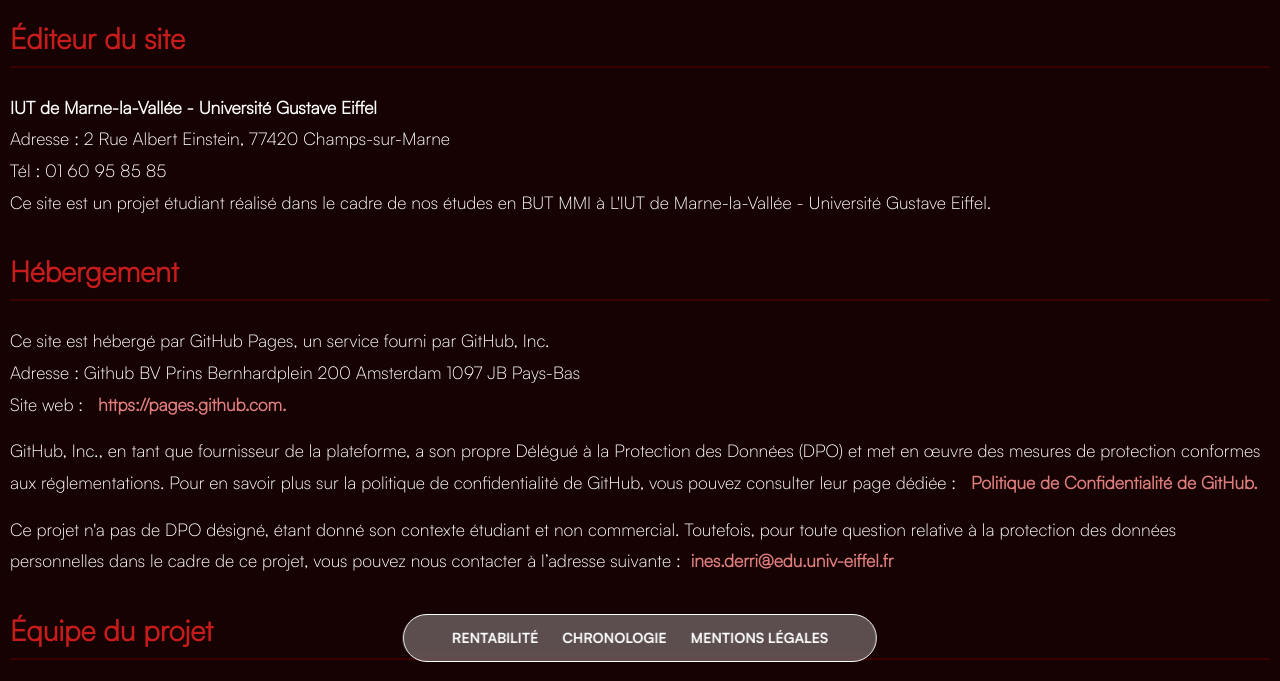
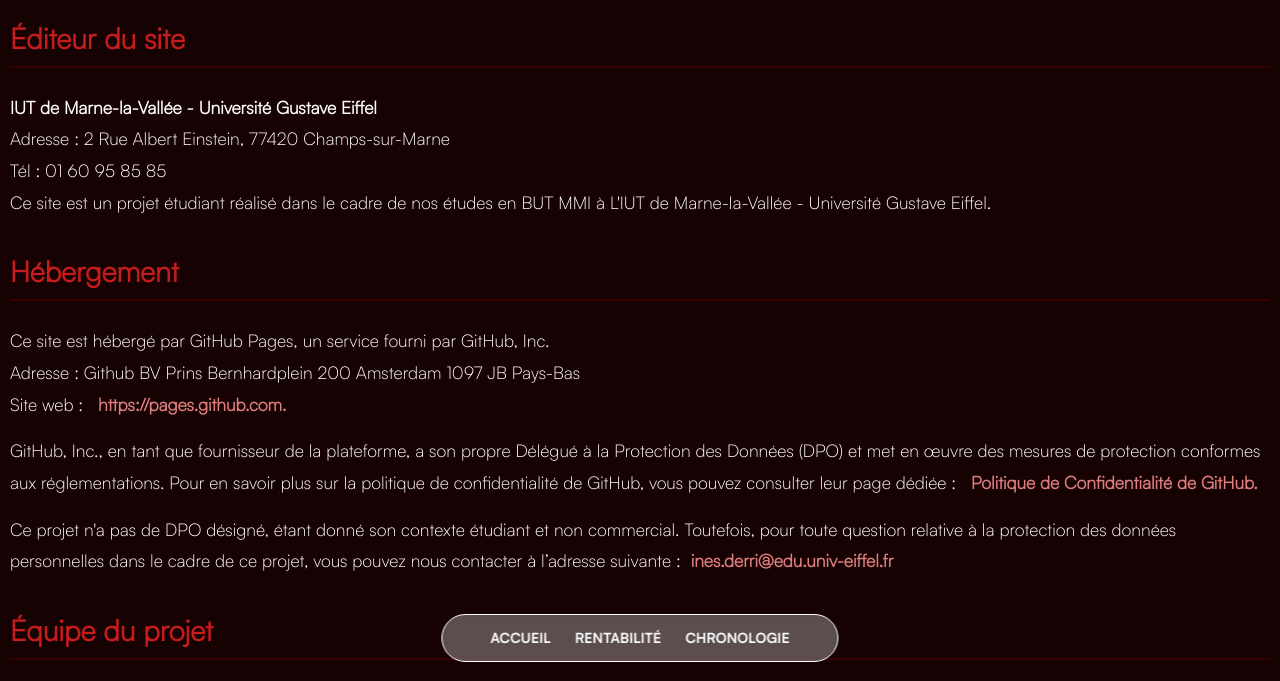
Before and after one commit to Aryann94/Marviz, a plain HTML site: page mention.html in a window 1280 px wide. Shown: the part 106-787 px from the top of the page. Drawn offline with Linux system fonts and the light colour scheme.

Commit message:
correction de la barre nav dans le css et dans les mentions legales

```diff
--- a/mention.html
+++ b/mention.html
@@ -10,9 +10,10 @@
 </head>
 <header>
     <nav>
+        <a href="index.html">Accueil</a>
         <a href="#">Rentabilité</a>
         <a href="#">Chronologie</a>
-        <a href="mention.html">Mentions légales</a>
+
     </nav>
 </header>
 
--- a/styles.css
+++ b/styles.css
@@ -168,7 +168,7 @@ body {
 }
 
 header {
-    position: absolute;
+    position: fixed;
     bottom: 32px;
     left: 50%;
     transform: translatex(-50%);
```
